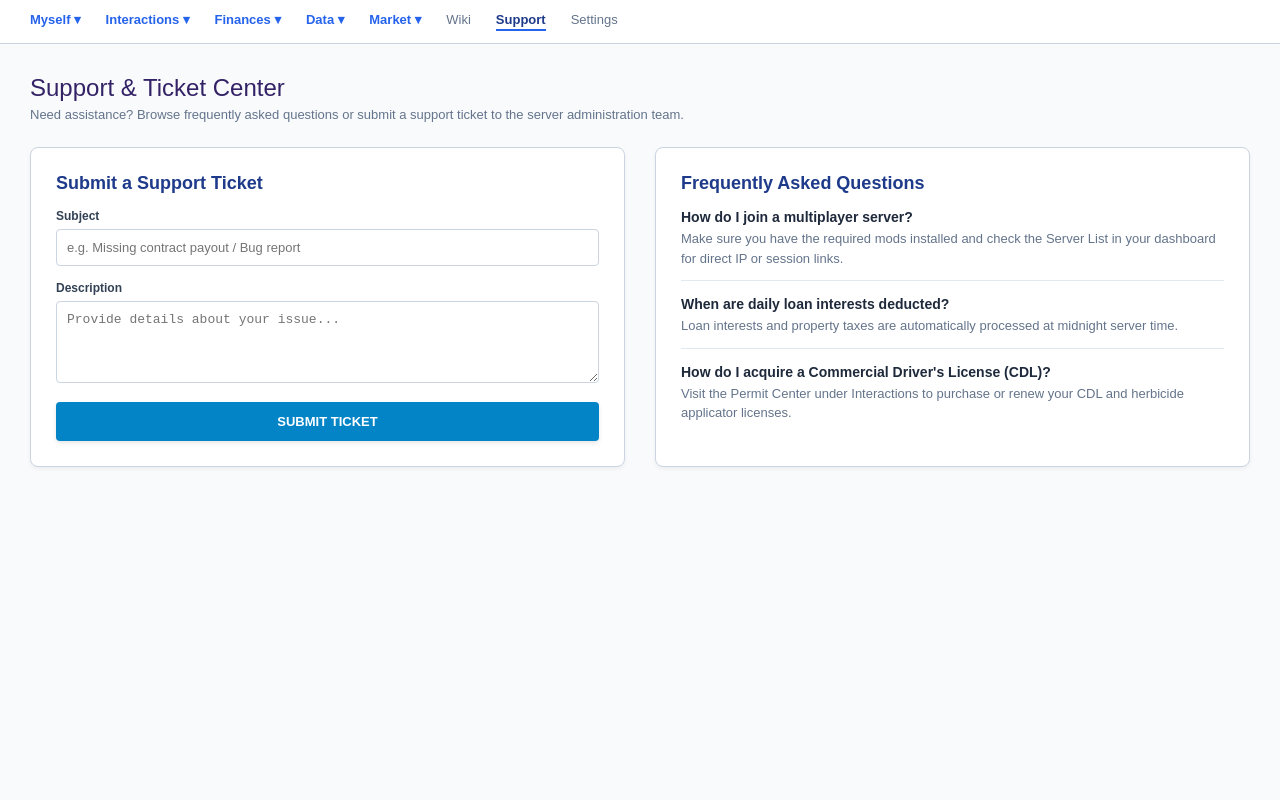
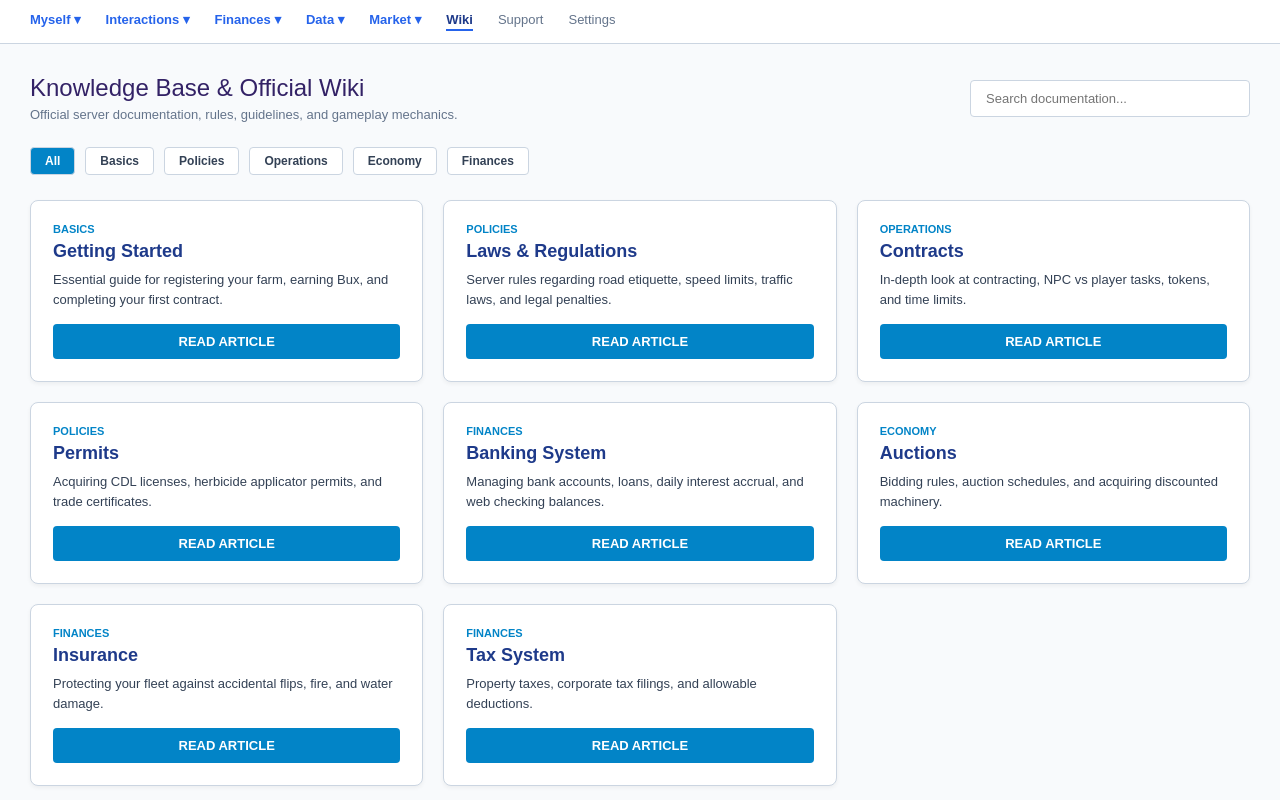
Before and after one commit to Daisyfarm/ctfg-portal, a Next.js app: page /wiki in a window 1280 px wide. Built offline with nearby package versions, Linux system fonts and the light colour scheme.

Commit message:
Update page.tsx

```diff
--- a/app/wiki/page.tsx
+++ b/app/wiki/page.tsx
@@ -1,27 +1,95 @@
 "use client";
 import React, { useState } from 'react';
 
-export default function SupportPage() {
-  const [ticketSubmitted, setTicketSubmitted] = useState(false);
-  const [subject, setSubject] = useState('');
-  const [message, setMessage] = useState('');
+export default function WikiPage() {
+  const [searchQuery, setSearchQuery] = useState('');
+  const [selectedCategory, setSelectedCategory] = useState('All');
+  const [activeArticle, setActiveArticle] = useState<string | null>(null);
 
-  const handleSubmit = (e: React.FormEvent) => {
-    e.preventDefault();
-    if (!subject || !message) return;
-    setTicketSubmitted(true);
-    setTimeout(() => {
-      setTicketSubmitted(false);
-      setSubject('');
-      setMessage('');
-    }, 4000);
-  };
+  const articles = [
+    {
+      id: 'getting-started',
+      title: 'Getting Started',
+      category: 'Basics',
+      summary: 'Essential guide for registering your farm, earning Bux, and completing your first contract.',
+      content: `So you've signed up, now what? This article is designed to give you the most basic information to starting your farming journey in Farm Simulator Network.
 
-  const faqs = [
-    { q: 'How do I join a multiplayer server?', a: 'Make sure you have the required mods installed and check the Server List in your dashboard for direct IP or session links.' },
-    { q: 'When are daily loan interests deducted?', a: 'Loan interests and property taxes are automatically processed at midnight server time.' },
-    { q: 'How do I acquire a Commercial Driver\'s License (CDL)?', a: 'Visit the Permit Center under Interactions to purchase or renew your CDL and herbicide applicator licenses.' }
+How do I earn Bux?
+Bux are earned primarily through doing Contracts. Contracts can be offered by NPCs and by players.
+- Some contracts may require you to have permits to take them. Without the permit, you won't be able to take them.
+- Each contract's pay will vary, and whatever the amount of the contract is will be credited to your web checking account (located at the top of your screen).
+- In addition to Bux, you will earn "Contract Tokens." These can be redeemed later to set up contracts to have people help you on your farm once you have one.
+- You can only take one contract at a time. If you find you can't do the work, you can cancel the contract. If you get part way done and have to go, you can hold an NPC contract for up to 24 hours and return to finish.`
+    },
+    {
+      id: 'laws-regulations',
+      title: 'Laws & Regulations',
+      category: 'Policies',
+      summary: 'Server rules regarding road etiquette, speed limits, traffic laws, and legal penalties.',
+      content: `Adherence to server laws and regulations ensures a smooth, realistic multiplayer environment for everyone.
+- Traffic Laws: Always drive on the right side of the road unless passing. Obey all posted speed limits when operating heavy machinery through town zones.
+- Right of Way: Heavy agricultural transport vehicles and combines yield to emergency services and standard commuter traffic at intersections.
+- Vehicle Resets: Do not abuse vehicle resets to bypass being stuck; use designated towing contracts or winch equipment where possible.`
+    },
+    {
+      id: 'contracts',
+      title: 'Contracts',
+      category: 'Operations',
+      summary: 'In-depth look at contracting, NPC vs player tasks, tokens, and time limits.',
+      content: `Contracts are the lifeblood of early-game progression and cooperative server economy.
+- NPC Contracts: Generated automatically by the system. Can be held for up to 24 hours if interrupted.
+- Player Contracts: Posted by farm owners needing extra hands for harvesting, cultivating, or transport.
+- Payouts: Automatically transferred upon completion verification via server logs.`
+    },
+    {
+      id: 'permits',
+      title: 'Permits',
+      category: 'Policies',
+      summary: 'Acquiring CDL licenses, herbicide applicator permits, and trade certificates.',
+      content: `Certain high-value operations and specialized chemicals require official certification.
+- Herbicide Applicator License: Required before spraying fields. Operating without one results in severe fines.
+- Commercial Driver's License (CDL): Mandatory for driving semi-trucks and hauling heavy commercial trailers across server borders.`
+    },
+    {
+      id: 'banking',
+      title: 'Banking System',
+      category: 'Finances',
+      summary: 'Managing bank accounts, loans, daily interest accrual, and web checking balances.',
+      content: `The banking system tracks all monetary transactions across servers.
+- Loans: Players can take out bank loans (e.g., $150,000 at 3.5% APY). Daily interest is deducted automatically at midnight server time.
+- Checking Accounts: Linked directly to your dashboard for instant payouts from contracts and market sales.`
+    },
+    {
+      id: 'auctions',
+      title: 'Auctions',
+      category: 'Economy',
+      summary: 'Bidding rules, auction schedules, and acquiring discounted machinery.',
+      content: `Auctions allow players to bid on surplus machinery, seized equipment, and prime land plots. All bids are binding and funds are escrowed immediately upon placing a winning bid.`
+    },
+    {
+      id: 'insurance',
+      title: 'Insurance',
+      category: 'Finances',
+      summary: 'Protecting your fleet against accidental flips, fire, and water damage.',
+      content: `Insurance policies cover catastrophic machinery failures and accidental damage incurred during transport or fieldwork. Premium payments are deducted weekly.`
+    },
+    {
+      id: 'tax-system',
+      title: 'Tax System',
+      category: 'Finances',
+      summary: 'Property taxes, corporate tax filings, and allowable deductions.',
+      content: `Servers enforce periodic property and asset taxes based on land acreage and total machinery valuation to keep the in-game economy balanced.`
+    }
   ];
+
+  const filteredArticles = articles.filter(art =>
+    (selectedCategory === 'All' || art.category === selectedCategory) &&
+    (art.title.toLowerCase().includes(searchQuery.toLowerCase()) ||
+     art.summary.toLowerCase().includes(searchQuery.toLowerCase()) ||
+     art.content.toLowerCase().includes(searchQuery.toLowerCase()))
+  );
+
+  const currentArticle = articles.find(a => a.id === activeArticle);
 
   return (
     <div style={{ background: '#f8fafc', minHeight: '100vh', color: '#000', fontFamily: 'Arial, sans-serif' }}>
@@ -33,83 +101,101 @@ export default function SupportPage() {
           <span style={{ cursor: 'pointer' }}>Finances ▾</span>
           <span style={{ cursor: 'pointer' }}>Data ▾</span>
           <span style={{ cursor: 'pointer' }}>Market ▾</span>
-          <span style={{ color: '#64748b', fontWeight: 'normal', cursor: 'pointer' }}>Wiki</span>
-          <span style={{ color: '#1e3a8a', borderBottom: '2px solid #2563eb', paddingBottom: '2px', cursor: 'pointer' }}>Support</span>
+          <span style={{ color: '#1e3a8a', borderBottom: '2px solid #2563eb', paddingBottom: '2px', cursor: 'pointer' }}>Wiki</span>
+          <span style={{ color: '#64748b', fontWeight: 'normal', cursor: 'pointer' }}>Support</span>
           <span style={{ color: '#64748b', fontWeight: 'normal', cursor: 'pointer' }}>Settings</span>
         </div>
       </div>
 
       <div style={{ maxWidth: '1400px', margin: '30px auto', padding: '0 30px' }}>
 
-        {/* Page Title */}
-        <div style={{ marginBottom: '25px' }}>
+        {/* Header */}
+        <div style={{ display: 'flex', alignItems: 'center', justifyContent: 'space-between', marginBottom: '25px', flexWrap: 'wrap', gap: '15px' }}>
+          <div>
             <h1 style={{ fontSize: '24px', fontWeight: 'normal', color: '#332266', margin: '0 0 5px 0' }}>
-            Support & Ticket Center
+              Knowledge Base & Official Wiki
             </h1>
             <p style={{ fontSize: '13px', color: '#64748b', margin: '0' }}>
-            Need assistance? Browse frequently asked questions or submit a support ticket to the server administration team.
+              Official server documentation, rules, guidelines, and gameplay mechanics.
             </p>
           </div>
-
-        <div style={{ display: 'grid', gridTemplateColumns: 'repeat(auto-fit, minmax(320px, 1fr))', gap: '30px' }}>
-
-          {/* Submit Ticket Form */}
-          <div style={{ background: '#fff', border: '1px solid #cbd5e1', borderRadius: '8px', padding: '25px', boxShadow: '0 2px 4px rgba(0,0,0,0.05)' }}>
-            <h3 style={{ fontSize: '18px', fontWeight: 'bold', color: '#1e3a8a', margin: '0 0 15px 0' }}>Submit a Support Ticket</h3>
-
-            {ticketSubmitted ? (
-              <div style={{ background: '#dcfce7', color: '#16a34a', padding: '15px', borderRadius: '6px', fontSize: '13px', fontWeight: 'bold', textAlign: 'center' }}>
-                Support ticket submitted successfully! An admin will review it shortly.
-              </div>
-            ) : (
-              <form onSubmit={handleSubmit} style={{ display: 'flex', flexDirection: 'column', gap: '15px' }}>
-                <div>
-                  <label style={{ display: 'block', fontSize: '12px', fontWeight: 'bold', color: '#334155', marginBottom: '6px' }}>Subject</label>
           <input
             type="text"
-                    placeholder="e.g. Missing contract payout / Bug report"
-                    value={subject}
-                    onChange={(e) => setSubject(e.target.value)}
-                    style={{ width: '100%', padding: '10px', background: '#fff', color: '#000', border: '1px solid #cbd5e1', borderRadius: '4px', fontSize: '13px', boxSizing: 'border-box' }}
-                    required
+            placeholder="Search documentation..."
+            value={searchQuery}
+            onChange={(e) => setSearchQuery(e.target.value)}
+            style={{ padding: '10px 15px', width: '280px', background: '#fff', color: '#000', border: '1px solid #cbd5e1', borderRadius: '4px', fontSize: '13px', boxSizing: 'border-box' }}
           />
         </div>
-                <div>
-                  <label style={{ display: 'block', fontSize: '12px', fontWeight: 'bold', color: '#334155', marginBottom: '6px' }}>Description</label>
-                  <textarea
-                    rows={4}
-                    placeholder="Provide details about your issue..."
-                    value={message}
-                    onChange={(e) => setMessage(e.target.value)}
-                    style={{ width: '100%', padding: '10px', background: '#fff', color: '#000', border: '1px solid #cbd5e1', borderRadius: '4px', fontSize: '13px', boxSizing: 'border-box', resize: 'vertical' }}
-                    required
-                  />
-                </div>
+
+        {/* Category Filters */}
+        <div style={{ display: 'flex', gap: '10px', marginBottom: '25px', flexWrap: 'wrap' }}>
+          {['All', 'Basics', 'Policies', 'Operations', 'Economy', 'Finances'].map((cat) => (
             <button
-                  type="submit"
-                  style={{ background: '#0284c7', color: '#fff', border: 'none', padding: '12px', fontWeight: 'bold', borderRadius: '4px', cursor: 'pointer', fontSize: '13px', boxShadow: '0 2px 4px rgba(0,0,0,0.1)' }}
+              key={cat}
+              onClick={() => { setSelectedCategory(cat); setActiveArticle(null); }}
+              style={{
+                background: selectedCategory === cat && !activeArticle ? '#0284c7' : '#fff',
+                color: selectedCategory === cat && !activeArticle ? '#fff' : '#334155',
+                border: '1px solid #cbd5e1',
+                padding: '6px 14px',
+                fontWeight: 'bold',
+                borderRadius: '4px',
+                cursor: 'pointer',
+                fontSize: '12px'
+              }}
             >
-                  SUBMIT TICKET
+              {cat}
             </button>
-              </form>
+          ))}
+          {activeArticle && (
+            <button
+              onClick={() => setActiveArticle(null)}
+              style={{ background: '#334155', color: '#fff', border: 'none', padding: '6px 14px', fontWeight: 'bold', borderRadius: '4px', cursor: 'pointer', fontSize: '12px' }}
+            >
+              ← Back to Index
+            </button>
           )}
         </div>
 
-          {/* FAQs */}
-          <div style={{ background: '#fff', border: '1px solid #cbd5e1', borderRadius: '8px', padding: '25px', boxShadow: '0 2px 4px rgba(0,0,0,0.05)' }}>
-            <h3 style={{ fontSize: '18px', fontWeight: 'bold', color: '#1e3a8a', margin: '0 0 15px 0' }}>Frequently Asked Questions</h3>
-
-            <div style={{ display: 'flex', flexDirection: 'column', gap: '15px' }}>
-              {faqs.map((faq, index) => (
-                <div key={index} style={{ paddingBottom: '12px', borderBottom: index !== faqs.length - 1 ? '1px solid #e2e8f0' : 'none' }}>
-                  <div style={{ fontSize: '14px', fontWeight: 'bold', color: '#1e293b', marginBottom: '4px' }}>{faq.q}</div>
-                  <div style={{ fontSize: '13px', color: '#64748b', lineHeight: '1.5' }}>{faq.a}</div>
+        {/* Main Content View */}
+        {activeArticle && currentArticle ? (
+          <div style={{ background: '#fff', border: '1px solid #cbd5e1', borderRadius: '8px', padding: '35px', boxShadow: '0 2px 4px rgba(0,0,0,0.05)' }}>
+            <div style={{ fontSize: '11px', fontWeight: 'bold', color: '#0284c7', textTransform: 'uppercase', marginBottom: '8px' }}>
+              {currentArticle.category}
+            </div>
+            <h2 style={{ fontSize: '26px', fontWeight: 'bold', color: '#1e3a8a', margin: '0 0 20px 0' }}>
+              {currentArticle.title}
+            </h2>
+            <div style={{ fontSize: '14px', color: '#334155', lineHeight: '1.8', whiteSpace: 'pre-line' }}>
+              {currentArticle.content}
+            </div>
+          </div>
+        ) : (
+          <div style={{ display: 'grid', gridTemplateColumns: 'repeat(auto-fit, minmax(320px, 1fr))', gap: '20px' }}>
+            {filteredArticles.map((item) => (
+              <div key={item.id} style={{ background: '#fff', border: '1px solid #cbd5e1', borderRadius: '8px', padding: '22px', boxShadow: '0 2px 4px rgba(0,0,0,0.05)', display: 'flex', flexDirection: 'column', justifyContent: 'space-between' }}>
+                <div>
+                  <div style={{ fontSize: '11px', fontWeight: 'bold', color: '#0284c7', textTransform: 'uppercase', marginBottom: '6px' }}>
+                    {item.category}
+                  </div>
+                  <h3 style={{ fontSize: '18px', fontWeight: 'bold', color: '#1e3a8a', margin: '0 0 8px 0' }}>
+                    {item.title}
+                  </h3>
+                  <p style={{ fontSize: '13px', color: '#334155', margin: '0 0 15px 0', lineHeight: '1.5' }}>
+                    {item.summary}
+                  </p>
+                </div>
+                <button
+                  onClick={() => setActiveArticle(item.id)}
+                  style={{ background: '#0284c7', color: '#fff', border: 'none', padding: '10px', fontWeight: 'bold', borderRadius: '4px', cursor: 'pointer', fontSize: '13px', width: '100%' }}
+                >
+                  READ ARTICLE
+                </button>
               </div>
             ))}
           </div>
-          </div>
-
-        </div>
+        )}
 
       </div>
     </div>
```
Lines whose indentation alone changed are shown as unchanged.
